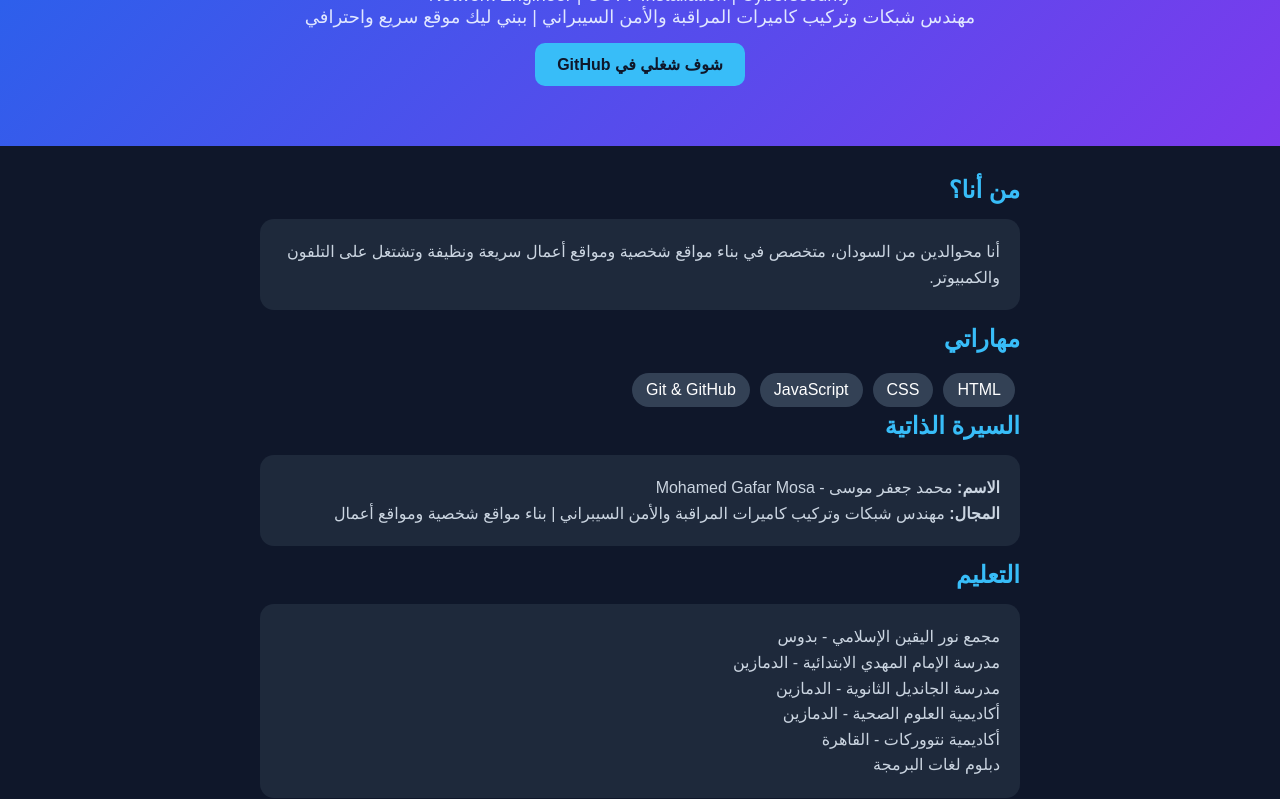
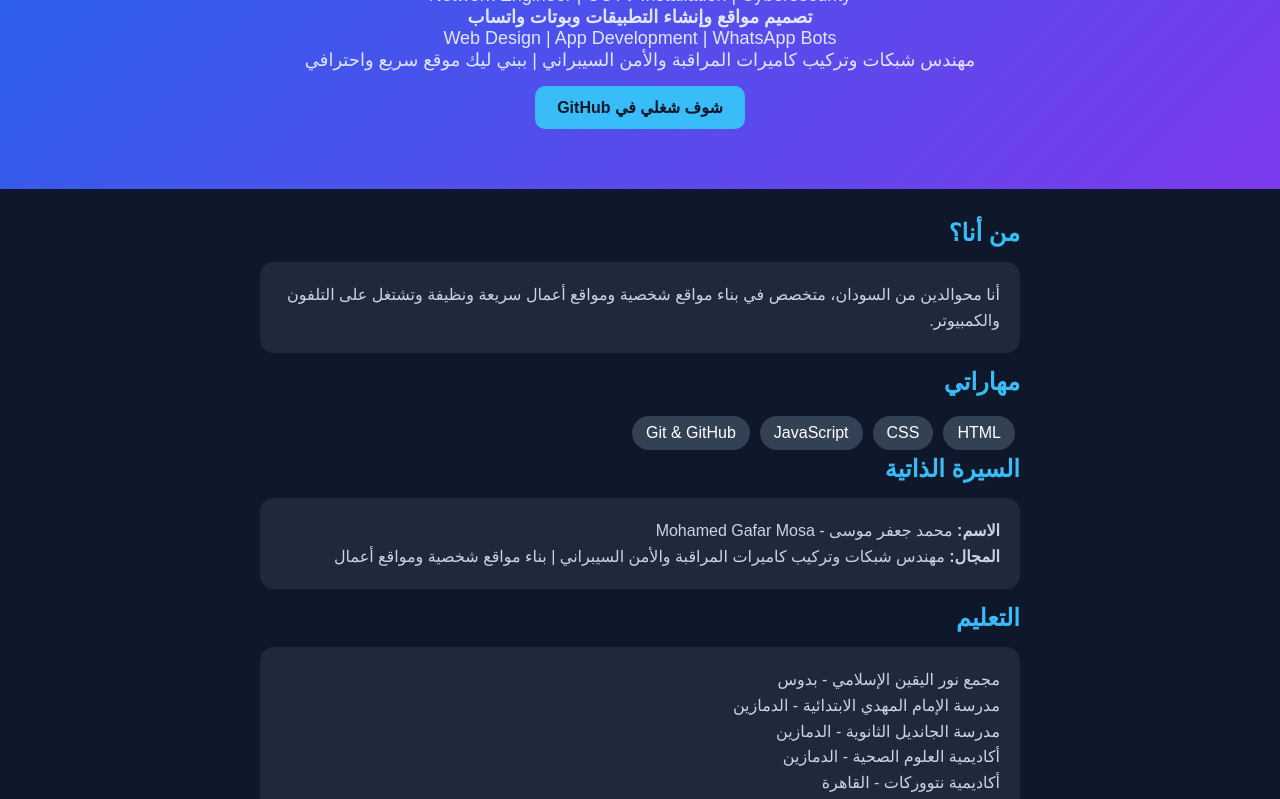
Before and after one commit to MA825580/MA825580.github.io, a plain HTML site: page index.html in a window 1280 px wide. Shown: the part 168-967 px from the top of the page. Drawn offline with Linux system fonts and the light colour scheme.

Commit message:
add web design apps whatsapp bots

```diff
--- a/index.html
+++ b/index.html
@@ -24,7 +24,7 @@ footer{text-align:center;padding:30px;color:#94a3b8}
 </head>
 <body>
 <header>
-<h1>Mohamed Gafar Mosa</h1><p><b>مهندس شبكات وتركيب كاميرات المراقبة والأمن السيبراني</b><br>Network Engineer | CCTV Installation | Cybersecurity</p>
+<h1>Mohamed Gafar Mosa</h1><p><b>مهندس شبكات وتركيب كاميرات المراقبة والأمن السيبراني</b><br>Network Engineer | CCTV Installation | Cybersecurity</p><p><b>تصميم مواقع وإنشاء التطبيقات وبوتات واتساب</b><br>Web Design | App Development | WhatsApp Bots</p>
 <p>مهندس شبكات وتركيب كاميرات المراقبة والأمن السيبراني | ببني ليك موقع سريع واحترافي</p>
 <a class="btn" href="https://github.com/MA825580">شوف شغلي في GitHub</a>
 </header>
```
